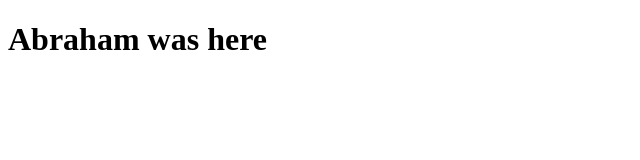
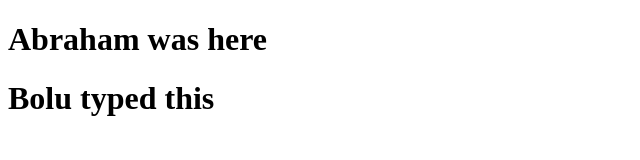
Before and after one commit to abrahamajibode1/group-assessment-2, a plain HTML site: page index.html in a window 1280 px wide. Shown: the whole page, without its empty margins (0-640 px from the left). Drawn offline with Linux system fonts and the light colour scheme.

Commit message:
my first commit

```diff
--- a/index.html
+++ b/index.html
@@ -8,5 +8,8 @@
 <body>
     <!--ABRAHAM-->
     <h1>Abraham was here</h1>
+
+    <!-- Bolu -->
+     <h1>Bolu typed this</h1>
 </body>
 </html>
```
